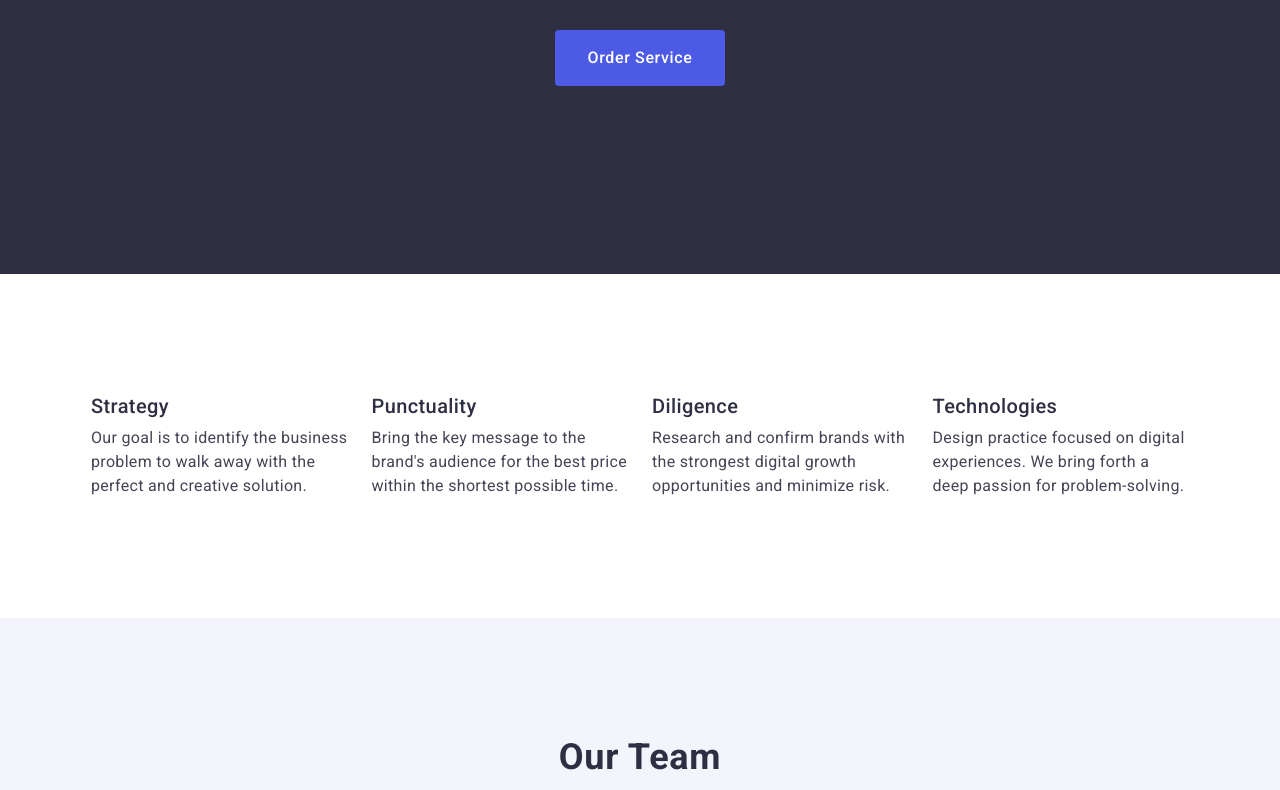
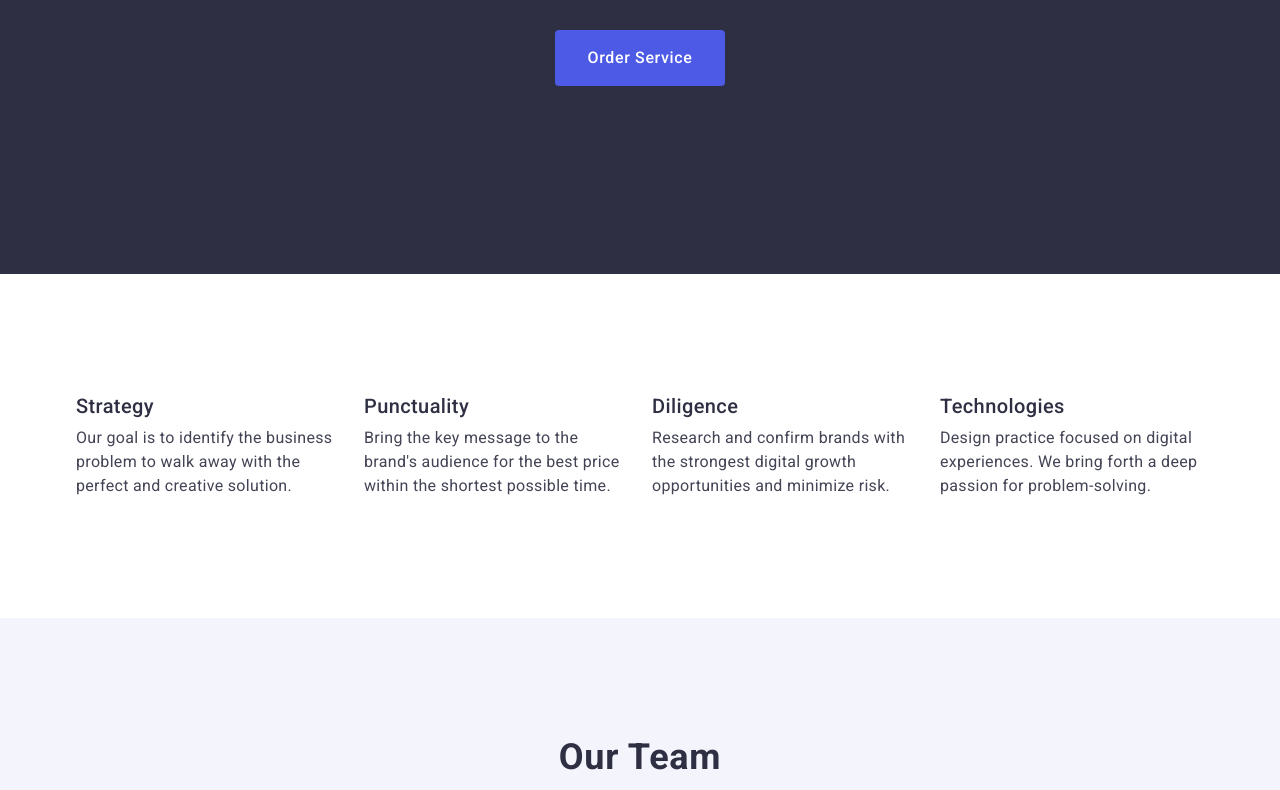
Before and after one commit to Iry-naO/goit-markup-hw-03, a plain HTML site: page index.html in a window 1280 px wide. Shown: the part 399-1189 px from the top of the page. Drawn offline with nearby package versions, Linux system fonts and the light colour scheme.

Commit message:
update css

```diff
--- a/css/styles.css
+++ b/css/styles.css
@@ -35,7 +35,7 @@ img {
 }
 
 .container {
-  max-width: 1128px;
+  max-width: 1158px;
   padding: 0 15px;
   margin: 0 auto;
 }
```
